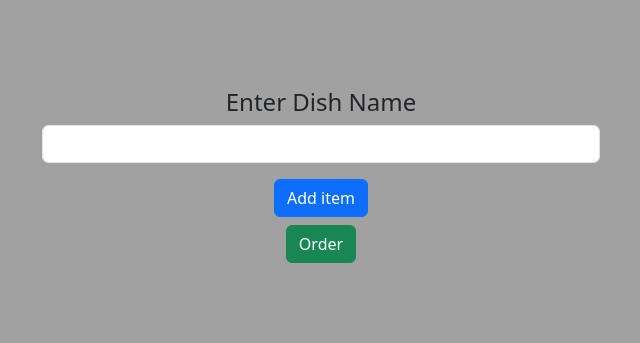
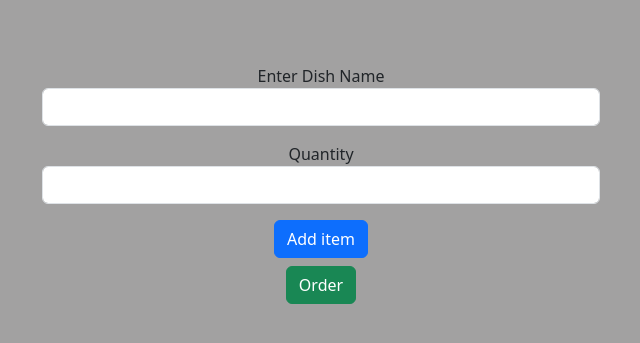
Before and after one commit to BUMETCS673/project-f23team3, a Flask app: page /cart in a window 1280 px wide. Shown: the part 233-576 px from the top of the page, without its empty margins (319-959 px from the left). Run offline with Flask 3, Linux system fonts and the light colour scheme; parts of the project's set-up code (start-up, migrations or seed data) failed here and were passed over.

Commit message:
update cart.html and cart.py adding Quantity and fix bug.

```diff
--- a/code/CartPage.py
+++ b/code/CartPage.py
@@ -9,7 +9,7 @@ def cart():
     if request.method == 'POST':
         dish_name = request.form.get('dish_name')
         quantity = request.form.get('quantity')
-        new_order = Order(dish_name=dish_name, quantity=quantity)
+        new_order = Orders(dish_name=dish_name, quantity=quantity)
         db.session.add(new_order)
         db.session.commit()
         return jsonify({'message': 'Order placed and paid', 'order_id': new_order.id})
--- a/code/LoginPage.py
+++ b/code/LoginPage.py
@@ -1,5 +1,5 @@
 from flask import Blueprint, Flask, render_template, url_for, request
-import firesecure
+#import firesecure
 
 login_layout = Blueprint('login_api', __name__)
 
@@ -12,7 +12,7 @@ def login_page():
         password = request.form.get("inputPassword")
         # Actual Registration are handled in local file firesecure.py
         try:
-            user = firesecure.login_with_email(email, password)
+            #user = firesecure.login_with_email(email, password)
             return render_template("login.html", success=True)
         except ValueError as err:
             return render_template("login.html", success=False, error=err)
--- a/code/RegiserPage.py
+++ b/code/RegiserPage.py
@@ -1,5 +1,5 @@
 from flask import Blueprint, Flask, render_template, url_for, request
-import firesecure
+#import firesecure
 
 register_layout = Blueprint('register_api', __name__)
 
@@ -12,7 +12,7 @@ def sign_up_page():
         password = request.form.get("inputPassword")
         # Actual Registration are handled in local file firesecure.py
         try:
-            firesecure.register_with_email(email, password)
+            #firesecure.register_with_email(email, password)
             return render_template("signup.html", success=True)
         except ValueError as err:
             return render_template("signup.html", success=False, error=err)
--- a/code/app.py
+++ b/code/app.py
@@ -26,6 +26,6 @@ def index():
 
 
 if __name__ == "__main__":
-    with app.app_context():
-        db.create_all()
+    #with app.app_context():
+        #db.create_all()
     app.run(debug=True)
--- a/code/templates/cart.html
+++ b/code/templates/cart.html
@@ -26,9 +26,9 @@
     {% endif %}
 
     <div class="form mt-5">
-        <form action="/" method="POST" class="d-flex justify-content-center flex-column align-items-center">
-            <h4 class="text-center mt-4">Enter Dish Name</h4>
-            <input type="text" name="test item" id="test_item" class="form-control w-50 mb-3">
+        <form action="/cart" method="POST" class="d-flex justify-content-center flex-column align-items-center">
+            <label for="dish_name">Enter Dish Name</label><input type="text" name="dish_name" id="dish_name" class="form-control w-50 mb-3">
+            <label for="quantity">Quantity</label><input type="text" name="quantity" id="quantity" class="form-control w-50 mb-3">
             <input type="submit" value="Add item" class="btn btn-primary mb-2">
             <input type="submit" value="Order" class="btn btn-success">
         </form>
```
